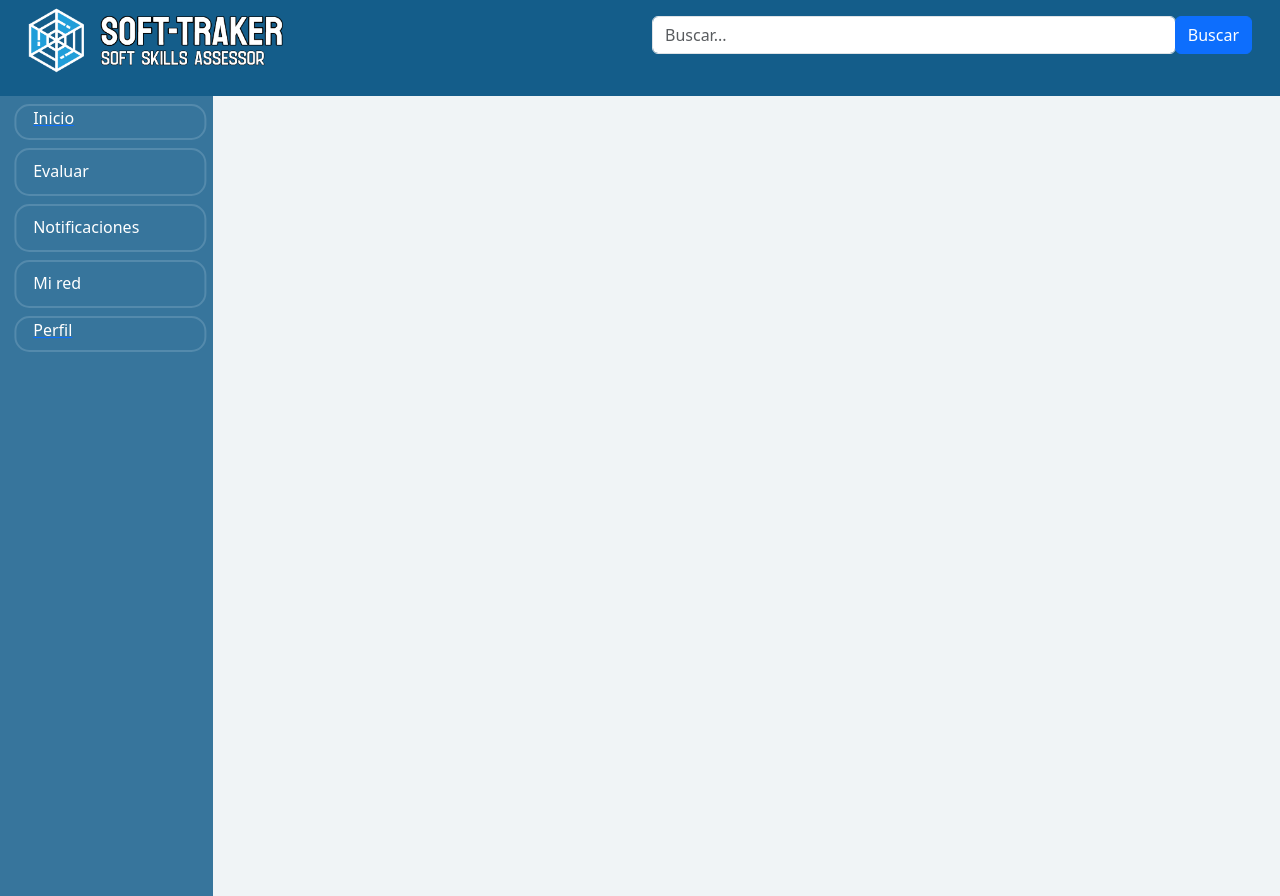
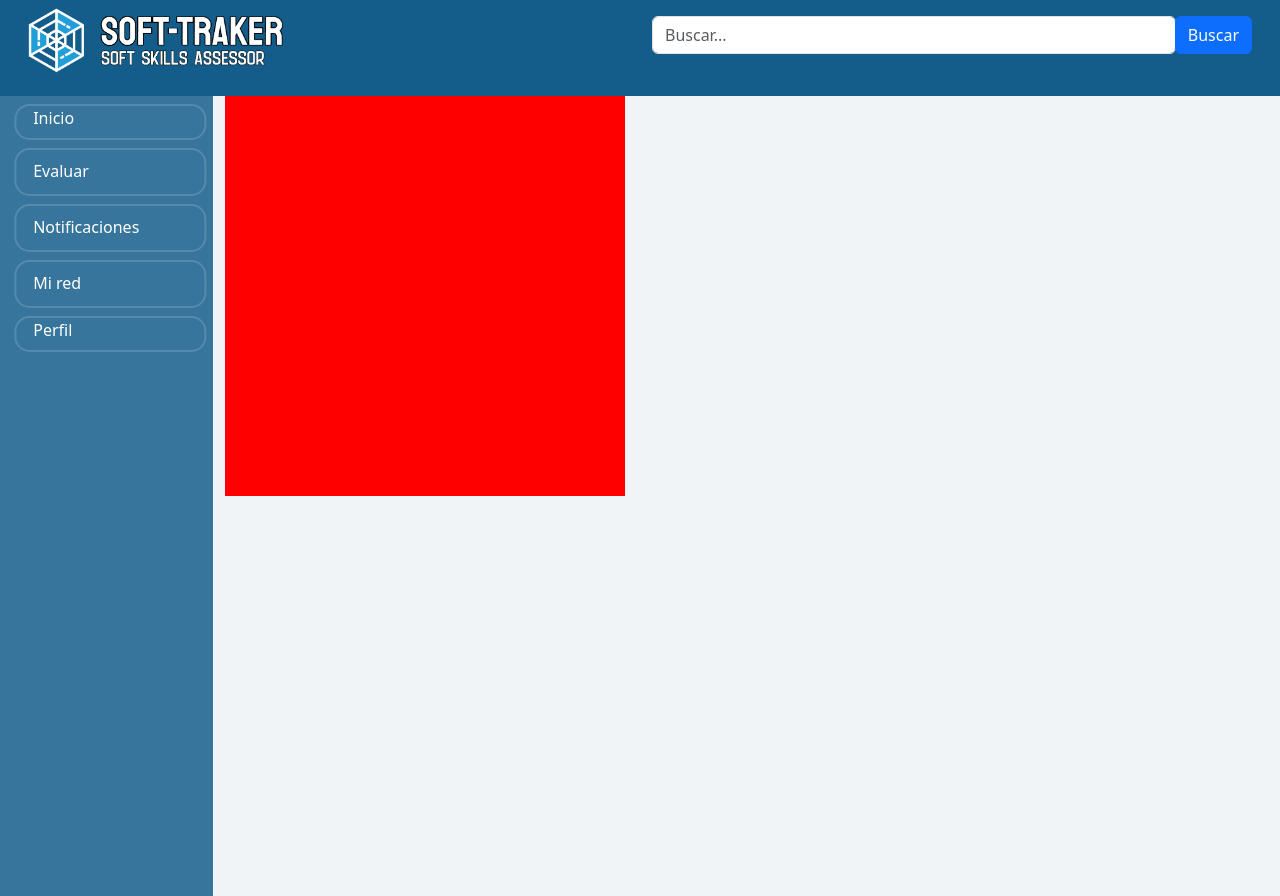
Before and after one commit to SoftTecky/website, a Vue app: page /network in a window 1280 px wide. Built offline with nearby package versions, Linux system fonts and the light colour scheme.

Commit message:
add navlink network

```diff
--- a/src/App.vue
+++ b/src/App.vue
@@ -13,11 +13,7 @@
         <div class="col-sm-6">
           <div class="search-box rounded">
             <div class="input-group">
-                <input
-                  type="text"
-                  class="form-control rounded"
-                  placeholder="Buscar..."
-                />
+              <input type="text" class="form-control rounded" placeholder="Buscar..." />
               <div class="input-group-prepend">
                 <button type="submit" class="btn btn-primary">Buscar</button>
               </div>
@@ -32,15 +28,10 @@
     <div class="row flex-nowrap">
       <!-- inicio sidemenu -->
       <div class="col-auto col-md-3 col-xl-2 px-sm-2 px-0 sidemenubg" v-if="!isLoggedIn">
-          <div
-            class="d-flex flex-column align-items-center align-items-sm-start px-3 pt-2 text-white min-vh-100"
-          >
-            <ul
-              class="nav flex-column mb-sm-auto mb-0 align-items-center align-items-sm-start"
-              id="menu"
-            >
+        <div class="d-flex flex-column align-items-center align-items-sm-start px-3 pt-2 text-white min-vh-100">
+          <ul class="nav flex-column mb-sm-auto mb-0 align-items-center align-items-sm-start" id="menu">
             <li class="nav-item">
-                <router-link to="/home">
+              <router-link to="/home" style="text-decoration: none;">
                 <a class="nav-link btn">
                   <span class="ms-1">Inicio</span>
                 </a>
@@ -59,13 +50,15 @@
               </a>
             </li>
             <li>
+              <router-link to="/network" style="text-decoration: none;">
                 <a class="nav-link btn">
                   <i class="fs-4 bi-people"></i>
                   <span class="ms-1">Mi red</span>
                 </a>
+              </router-link>
             </li>
             <li>
-                <router-link to="/profile">
+              <router-link to="/profile" style="text-decoration: none;">
                 <a class="nav-link btn">
                   <span class="ms-1">Perfil</span>
                 </a>
@@ -120,6 +113,7 @@ nav .toolbar {
   display: flex;
   align-items: left;
 }
+
 .logo img {
   height: 8vh;
   transform: translateY(-12%);
@@ -142,10 +136,12 @@ nav .toolbar {
   padding: 0vh 4vw 1vh 1vw;
   margin: 0 0 1vh 0;
 }
+
 .nav-link:hover {
   background: #548aac;
   color: white;
 }
+
 a.btn.active {
   background-color: #548aac;
   border: #548aac solid 1px;
--- a/src/router/index.js
+++ b/src/router/index.js
@@ -4,6 +4,7 @@ import LoginScreen from '../views/LoginScreen.vue'
 import RegisterScreen from '../views/RegisterScreen.vue'
 import HomeView from '../views/HomeView.vue'
 import ProfileView from '../views/ProfileView.vue'
+import NetworkView from '../views/NetworkView.vue'
 
 const routes = [
   {
@@ -22,6 +23,11 @@ const routes = [
     component: HomeView
   },
   {
+    path: '/network',
+    name: 'network',
+    component: NetworkView
+  },
+  {
     path: '/profile',
     name: 'profile',
     component: ProfileView
--- a/src/views/NetworkView.vue
+++ b/src/views/NetworkView.vue
@@ -1,5 +1,7 @@
 <template>
+    <div class="cuadrado">
 
+    </div>
 </template>
 
 <script>
@@ -9,5 +11,9 @@ export default {
 </script>
 
 <style scoped>
-
+.cuadrado {
+    width: 400px;
+    height: 400px;
+    background: red;
+}
 </style>
```
Lines whose indentation alone changed are shown as unchanged.
